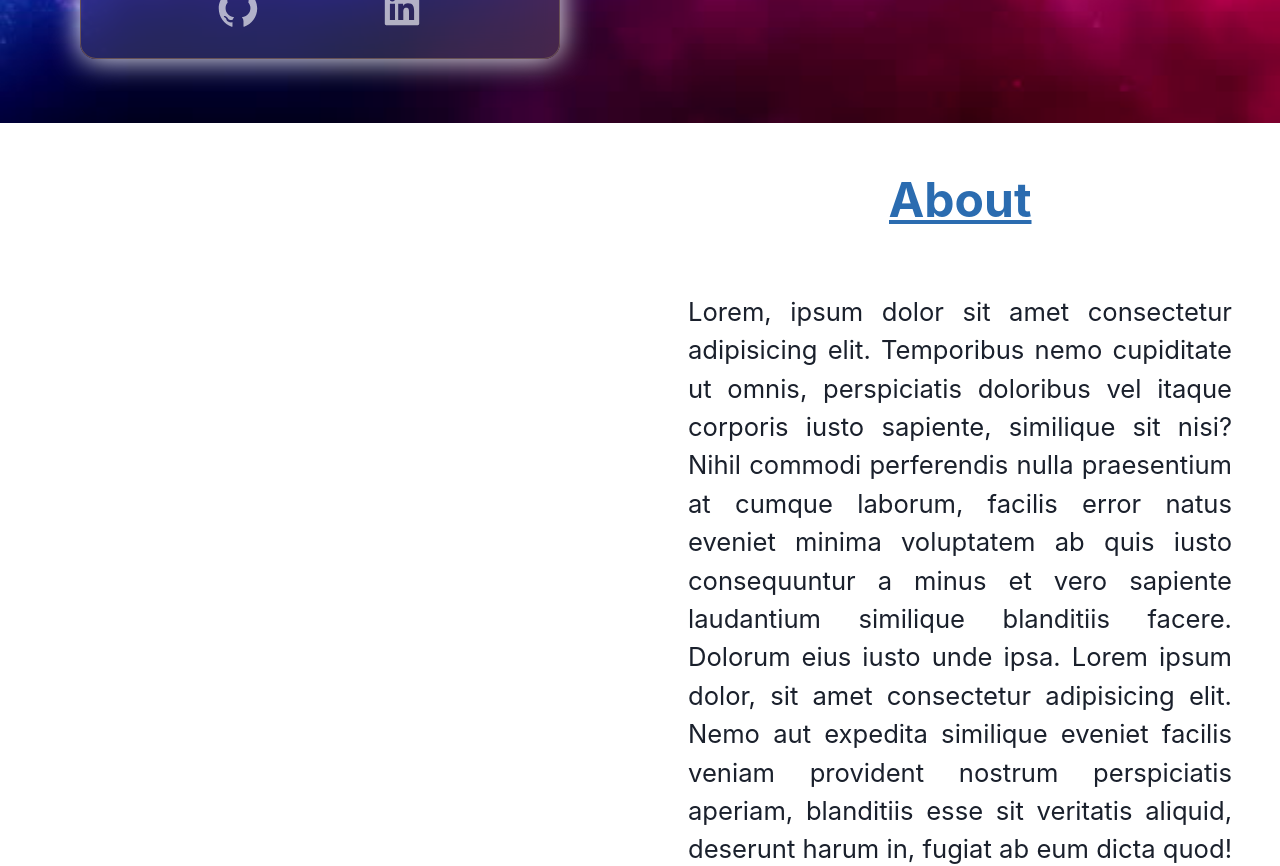
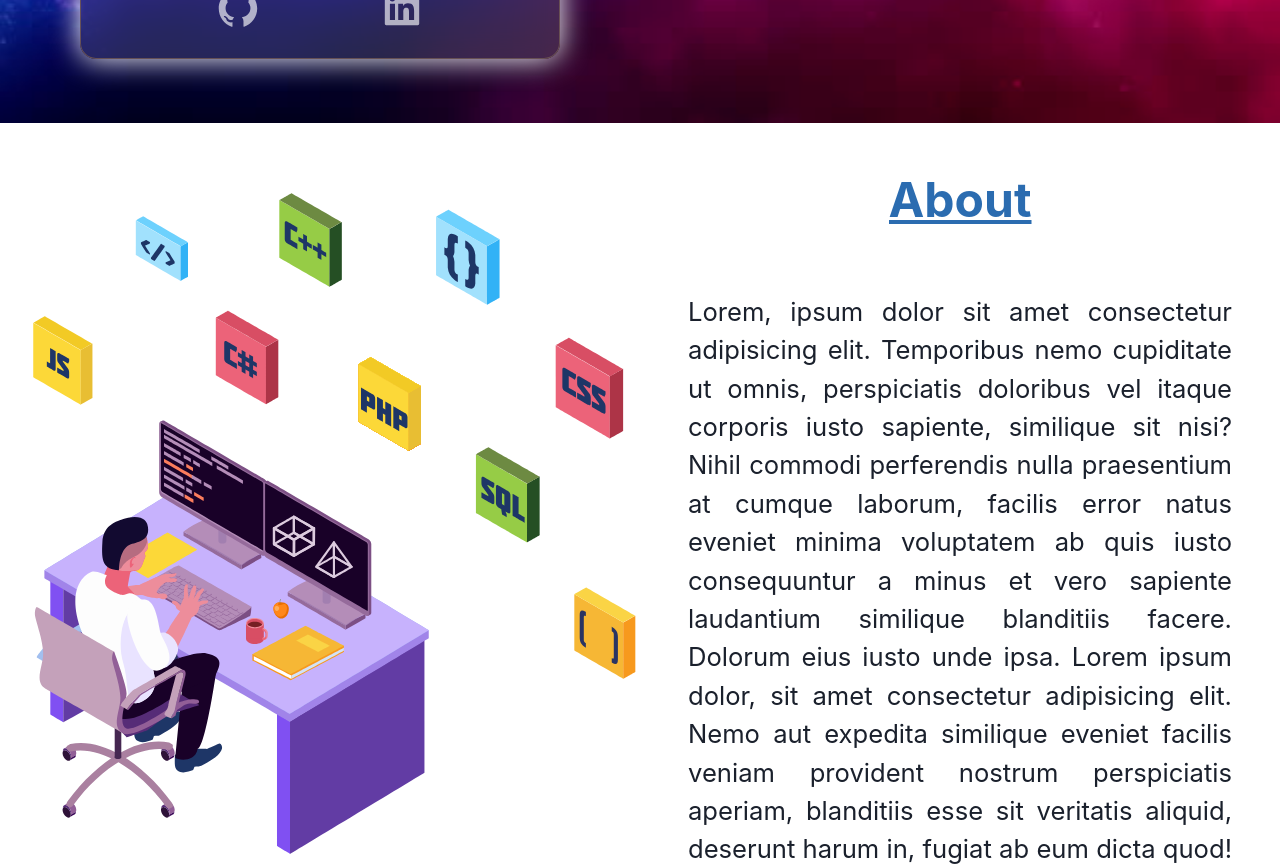
Before and after one commit to saksham-jain1/Portfolio, a React (Create React App) app: page / in a window 1280 px wide. Shown: the part 500-1366 px from the top of the page. Built offline with nearby package versions, Linux system fonts and the light colour scheme.

Commit message:
lottie bug fix

```diff
--- a/src/Components/About.js
+++ b/src/Components/About.js
@@ -1,20 +1,20 @@
 import { Box, Heading, Text } from '@chakra-ui/react';
 import React from 'react'
-// import Lottie from 'react-lottie';
-// import animationData from "../assets/developer1.json";
+import Lottie from 'react-lottie';
+import animationData from "../assets/developer1.json";
 const About = () => {
-      // const defaultOptions = {
-      //   loop: true,
-      //   autoplay: true,
-      //   animationData: animationData,
-      //   rendererSettings: {
-      //     preserveAspectRatio: "xMidYMid slice",
-      //   },
-      // };
+      const defaultOptions = {
+        loop: false,
+        autoplay: true,
+        animationData: animationData,
+        rendererSettings: {
+          preserveAspectRatio: "xMidYMid slice",
+        },
+      };
   return (
     <Box w="100%" position="relative" display="flex" flexWrap="wrap">
       <Box width={{ base: "100%", md: "50%" }} display="flex">
-        {/* <Lottie options={defaultOptions} /> */}
+        <Lottie options={defaultOptions} />
       </Box>
       <Box
         width={{ base: "100%", md: "50%" }}
```
